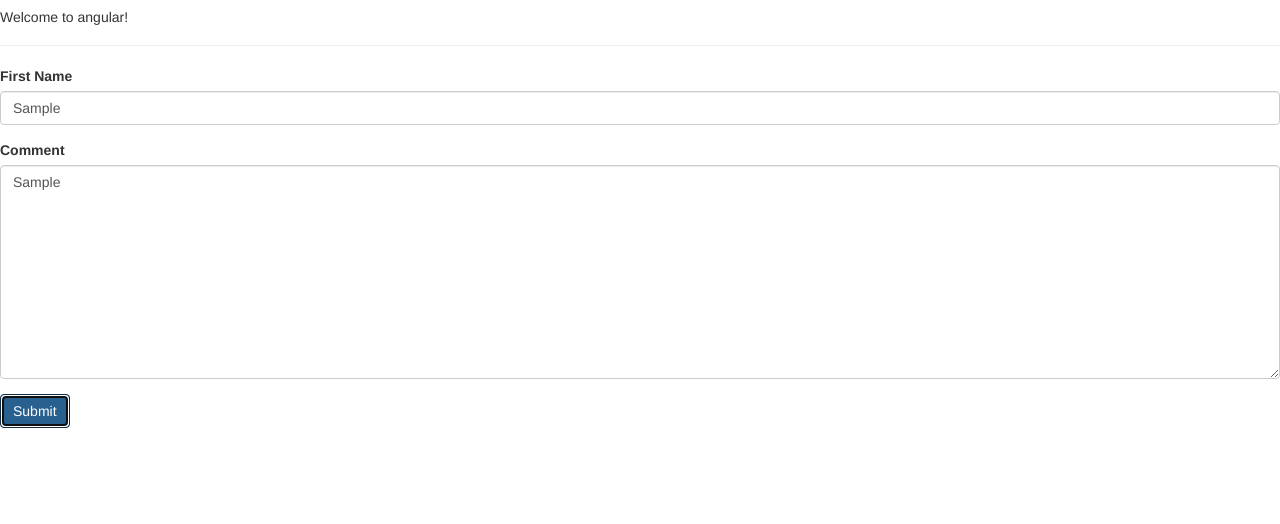
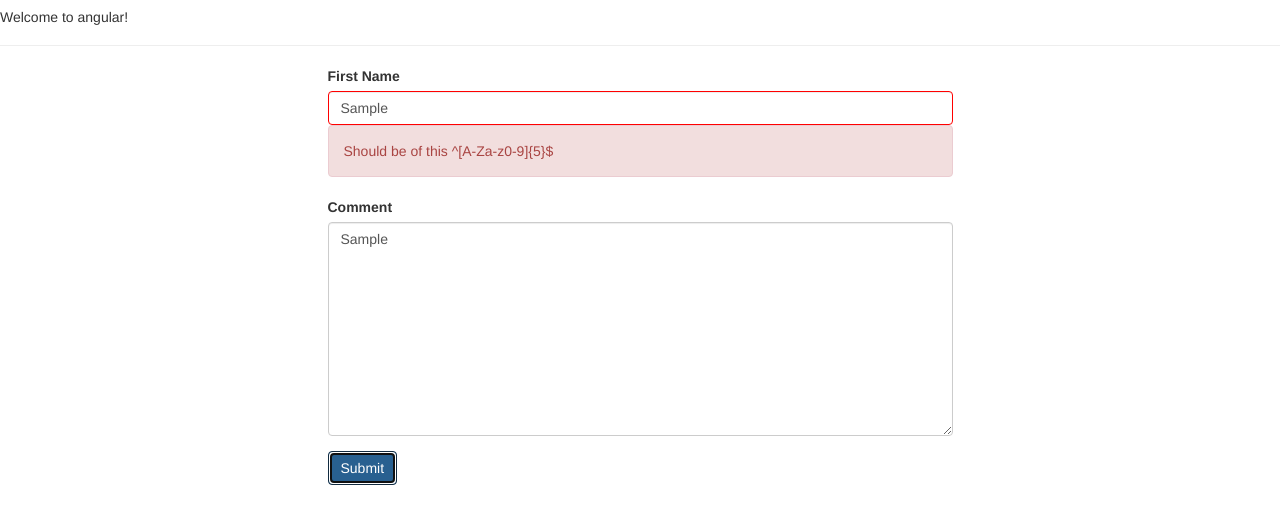
Before and after one commit to santonil2003/angular6, an Angular app: page / in a window 1280 px wide. Both pictures are taken after typing "Sample", "Sample" into the empty fields and a click on the button "Submit". Shown: the top 524 px of the page. Built offline with nearby package versions, Linux system fonts and the light colour scheme.

Commit message:
basic template driven form validation

```diff
--- a/src/app/app.component.html
+++ b/src/app/app.component.html
@@ -5,9 +5,18 @@
 </h5>
 <hr />
 
-<app-contact-form>
 
-</app-contact-form>
+<div class="row">
+  <div class="col-md-3"></div>
+  <div class="col-md-6">
+      <app-contact-form>
+        </app-contact-form>
+  </div>
+  <div class="col-md-3"></div>
+
+</div>
+
+
 <!--
 
 <app-like [count]="21"></app-like>
--- a/src/app/contact-form/contact-form.component.html
+++ b/src/app/contact-form/contact-form.component.html
@@ -1,7 +1,19 @@
 <form>
   <div class="form-group">
     <label for="firstName">First Name</label>
-    <input type="text" class="form-control" id="firstName" name="firstName" ngModel #firstname="ngModel" (change)="log(firstname)">
+    <input required minlength="5" maxlength="10" pattern="[A-Za-z0-9]{5}" type="text" class="form-control" id="firstName" name="firstName" ngModel #firstName="ngModel" (change)="log(firstName)"
+       />
+
+       <!--
+    <div class="alert alert-danger" *ngIf="!firstName.valid && firstName.touched">
+      First Name is required
+    </div>-->
+
+    <div class="alert alert-danger" *ngIf="!firstName.valid && firstName.touched">
+      <div *ngIf="firstName.errors.required">First name is required</div>
+      <div *ngIf="firstName.errors.minlength">First name should be min {{firstName.errors.minlength.requiredLength}} char</div>
+      <div *ngIf="firstName.errors.pattern">Should be of this {{firstName.errors.pattern.requiredPattern}}</div>
+    </div>
   </div>
 
   <div class="form-group">
--- a/src/styles.css
+++ b/src/styles.css
@@ -1,2 +1,6 @@
 /* You can add global styles to this file, and also import other style files */
 @import "~bootstrap/dist/css/bootstrap.css";
+
+.form-control.ng-touched.ng-invalid{
+	border: 1px solid red;
+}
```
